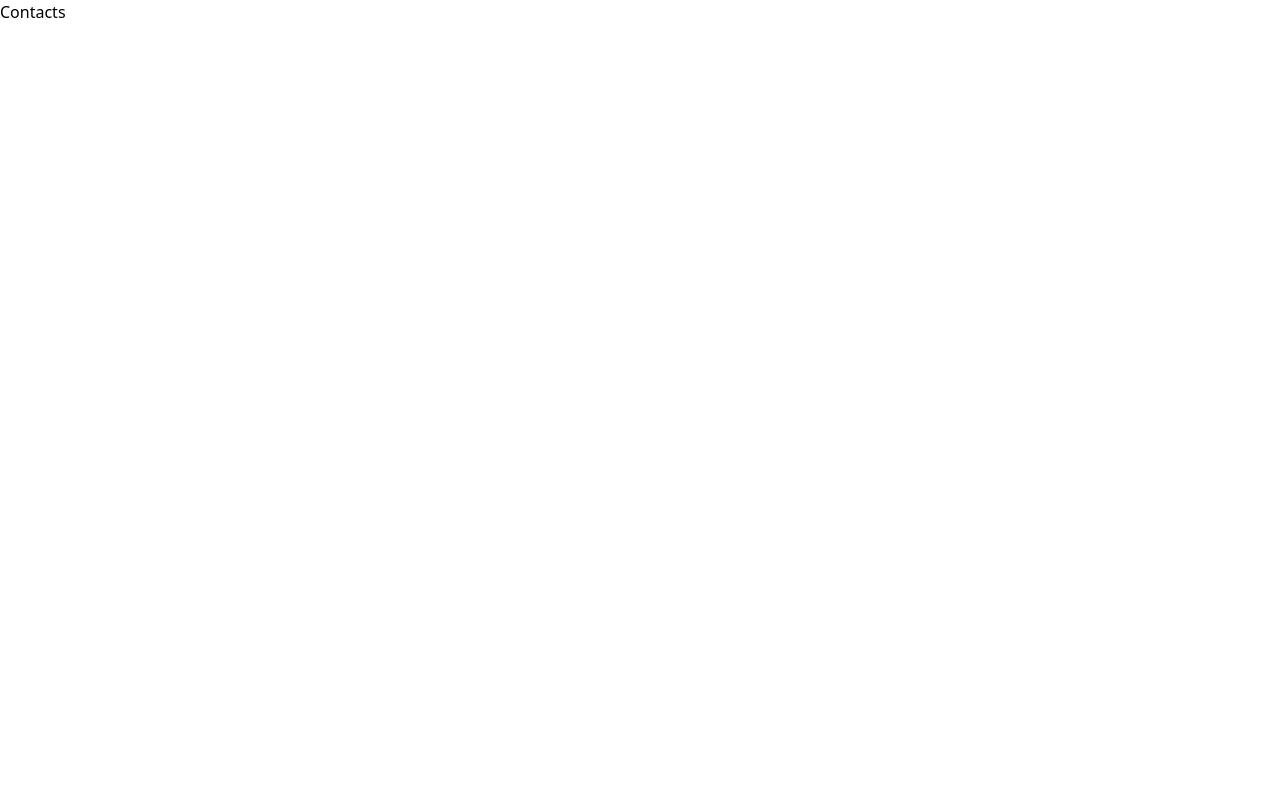
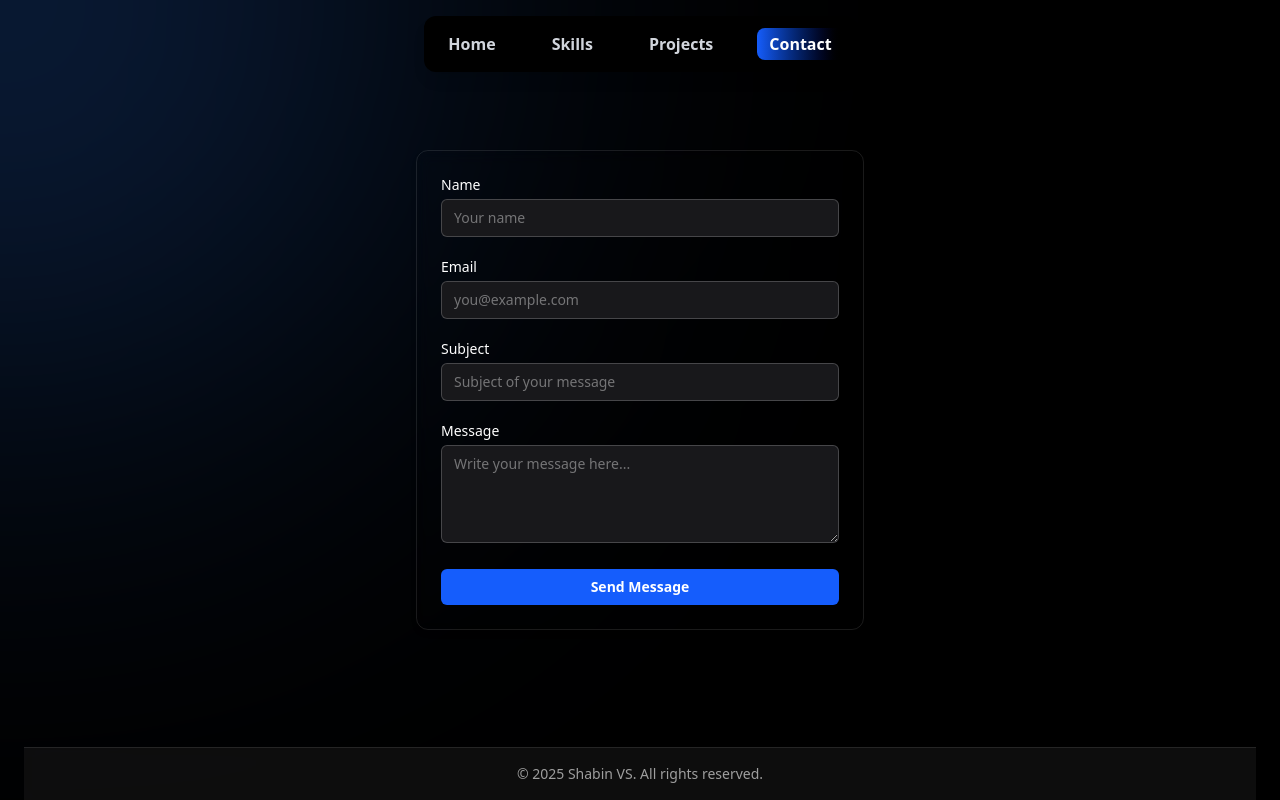
Before and after one commit to shabinvs/portfolio, a React (Vite) app: page /contact in a window 1280 px wide. Built offline with nearby package versions, Linux system fonts and the light colour scheme.

Commit message:
first commit

```diff
--- a/package.json
+++ b/package.json
@@ -10,6 +10,7 @@
     "preview": "vite preview"
   },
   "dependencies": {
+    "@emailjs/browser": "^4.4.1",
     "@gsap/react": "^2.1.2",
     "@tailwindcss/vite": "^4.1.11",
     "gsap": "^3.13.0",
--- a/src/pages/Contacts.jsx
+++ b/src/pages/Contacts.jsx
@@ -1,9 +1,132 @@
-import React from 'react'
+import React, { useRef, useState } from "react";
+import { sendForm } from "@emailjs/browser";
+import gsap from "gsap";
+import { useGSAP } from "@gsap/react";
+import Navbar from "../components/Navbar";
 
 const Contacts = () => {
+  const cursorGlowRef = useRef(null);
+  const formRef = useRef(null);
+  const [status, setStatus] = useState("");
+
+  // Cursor glow animation
+  useGSAP(() => {
+    const moveGlow = (e) => {
+      gsap.to(cursorGlowRef.current, {
+        x: e.clientX,
+        y: e.clientY,
+        duration: 0.3,
+        ease: "power3.out",
+      });
+    };
+
+    window.addEventListener("mousemove", moveGlow);
+    return () => window.removeEventListener("mousemove", moveGlow);
+  }, []);
+
+  // Handle form submission
+  const handleSubmit = (e) => {
+    e.preventDefault();
+    setStatus("Sending...");
+
+    sendForm(
+      "your_service_id",    // 🔁 Replace with your actual Service ID from EmailJS
+      "your_template_id",   // 🔁 Replace with your actual Template ID
+      formRef.current,
+      "your_public_key"     // 🔁 Replace with your actual Public Key
+    )
+      .then((result) => {
+        console.log("SUCCESS!", result.text);
+        setStatus("✅ Message sent successfully!");
+        formRef.current.reset();
+        setTimeout(() => setStatus(""), 5000); // Clear after 5s
+      })
+      .catch((error) => {
+        console.error("FAILED...", error.text);
+        setStatus("❌ Failed to send message.");
+      });
+  };
+
   return (
-    <div>Contacts</div>
-  )
-}
+    <div className="min-h-screen bg-black text-white relative overflow-hidden flex flex-col w-full px-4 sm:px-6">
+      <Navbar />
 
-export default Contacts
+      {/* Cursor Glow Effect */}
+      <div
+        ref={cursorGlowRef}
+        className="fixed top-0 left-0 w-[800px] h-[800px] rounded-full bg-blue-500/25 blur-[200px] pointer-events-none z-0 transform -translate-x-1/2 -translate-y-1/2"
+        aria-hidden="true"
+      />
+
+      <main className="flex-grow flex items-center justify-center w-full z-10 pt-28 pb-20">
+        <form
+          ref={formRef}
+          onSubmit={handleSubmit}
+          className="w-full max-w-md p-6 rounded-xl border border-white/10 backdrop-blur-sm shadow-md space-y-5"
+        >
+          <div>
+            <label className="block mb-1 text-sm font-medium">Name</label>
+            <input
+              name="name"
+              type="text"
+              required
+              placeholder="Your name"
+              className="w-full px-3 py-2 rounded-md bg-zinc-900 text-white placeholder-white/40 text-sm border border-white/20 focus:outline-none focus:ring-2 focus:ring-blue-500"
+            />
+          </div>
+
+          <div>
+            <label className="block mb-1 text-sm font-medium">Email</label>
+            <input
+              name="email"
+              type="email"
+              required
+              placeholder="you@example.com"
+              className="w-full px-3 py-2 rounded-md bg-zinc-900 text-white placeholder-white/40 text-sm border border-white/20 focus:outline-none focus:ring-2 focus:ring-blue-500"
+            />
+          </div>
+
+          <div>
+            <label className="block mb-1 text-sm font-medium">Subject</label>
+            <input
+              name="title"
+              type="text"
+              required
+              placeholder="Subject of your message"
+              className="w-full px-3 py-2 rounded-md bg-zinc-900 text-white placeholder-white/40 text-sm border border-white/20 focus:outline-none focus:ring-2 focus:ring-blue-500"
+            />
+          </div>
+
+          <div>
+            <label className="block mb-1 text-sm font-medium">Message</label>
+            <textarea
+              name="message"
+              rows="4"
+              required
+              placeholder="Write your message here..."
+              className="w-full px-3 py-2 rounded-md bg-zinc-900 text-white placeholder-white/40 text-sm border border-white/20 focus:outline-none focus:ring-2 focus:ring-blue-500"
+            ></textarea>
+          </div>
+
+          <button
+            type="submit"
+            className="w-full py-2 bg-blue-600 hover:bg-blue-700 text-sm text-white font-semibold rounded-md transition duration-300"
+          >
+            Send Message
+          </button>
+
+          {/* Feedback message */}
+          {status && (
+            <p className="text-center text-sm mt-2 text-white/70">{status}</p>
+          )}
+        </form>
+      </main>
+
+      <footer className="w-full py-4 bg-white/5 backdrop-blur-md border-t border-white/10 text-white/60 text-sm text-center">
+        © {new Date().getFullYear()} Shabin VS. All rights reserved.
+      </footer>
+    </div>
+  );
+};
+
+export default Contacts;
```
Also changed, not shown: 1 other file (tests, documents, lock files or other folders).
